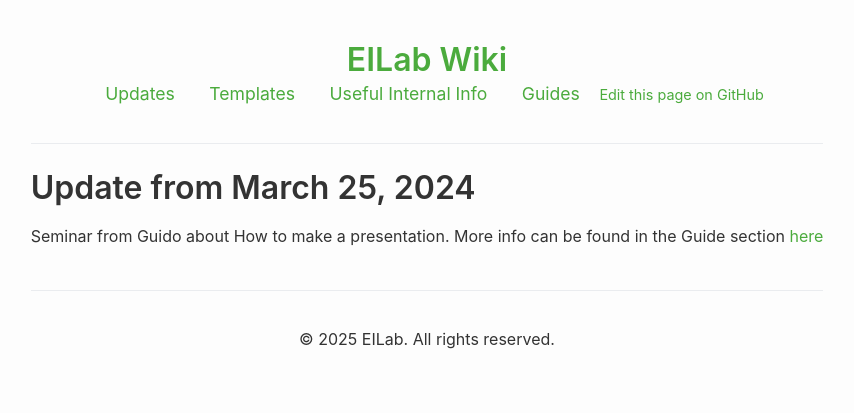
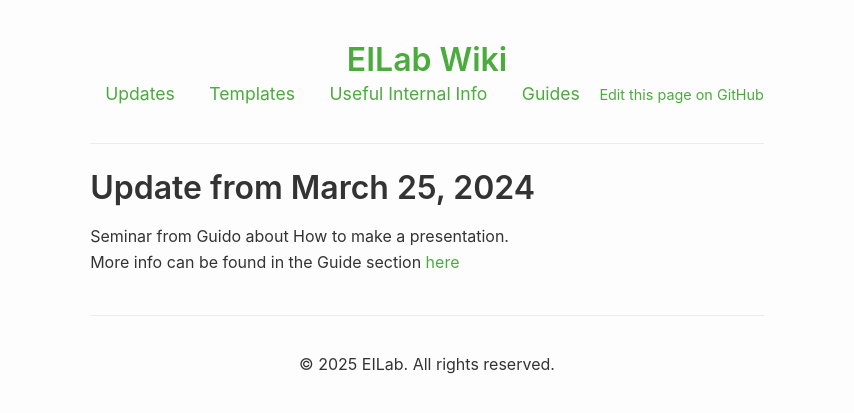
Before and after one commit to cadoraghese/demo_wiki_eilab, a Jekyll site: the page built from Updates/2024-03-25.md, in a window 1280 px wide. Shown: the top 413 px of the page, without its empty margins (213-1067 px from the left). Built offline with Jekyll 4.4.1, drawn with Linux system fonts in a browser that asks for light colours.

Commit message:
Update 2024-03-25.md

```diff
--- a/Updates/2024-03-25.md
+++ b/Updates/2024-03-25.md
@@ -5,5 +5,5 @@
 
 # Update from March 25, 2024
 
-Seminar from Guido about How to make a presentation.
+Seminar from Guido about How to make a presentation. \
 More info can be found in the Guide section <a href="{{ '/Guides/Presentations' | relative_url }}">here</a>
```
